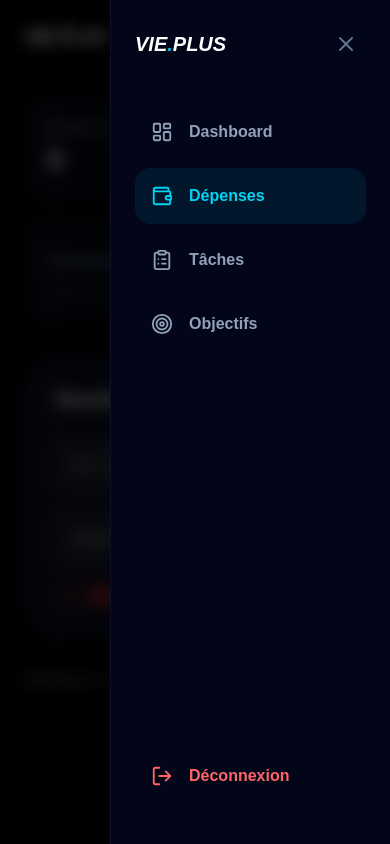
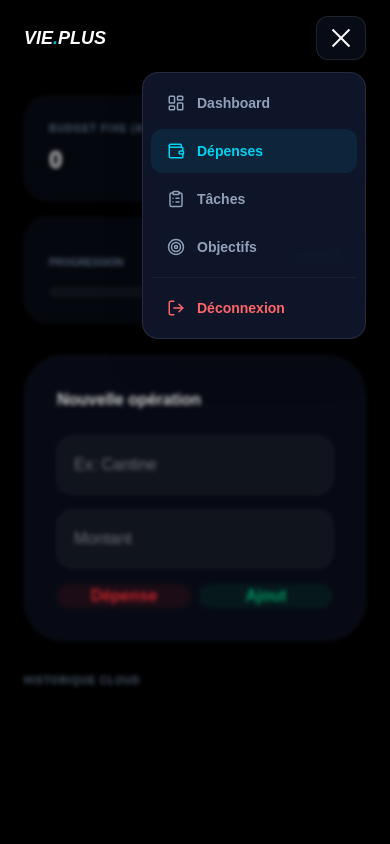
Before and after one commit to raherinjaka/vie-plus, a Next.js app: page /depenses in a window 390 px wide. Both pictures are taken after a click on the button 342 px from the left and 37 px from the top of the page. Built offline with nearby package versions, Linux system fonts and the light colour scheme.

Commit message:
modification

```diff
--- a/components/MobileHeader.tsx
+++ b/components/MobileHeader.tsx
@@ -1,33 +1,80 @@
 "use client";
 import { useState } from "react";
-import MobileDrawer from "./MobileDrawer";
+import { LayoutDashboard, Wallet, ClipboardList, Target, LogOut } from 'lucide-react';
+import Link from 'next/link';
+import { usePathname } from 'next/navigation';
 
 export default function MobileHeader() {
   const [isOpen, setIsOpen] = useState(false);
+  const pathname = usePathname();
+
+  const menuItems = [
+    { name: "Dashboard", icon: LayoutDashboard, href: "/dashboard" },
+    { name: "Dépenses", icon: Wallet, href: "/depenses" },
+    { name: "Tâches", icon: ClipboardList, href: "/taches" },
+    { name: "Objectifs", icon: Target, href: "/objectifs" },
+  ];
 
   return (
     <>
-      <header className="lg:hidden fixed top-0 left-0 right-0 bg-black/60 backdrop-blur-xl border-b border-white/5 px-6 py-4 flex justify-between items-center z-[90]">
+      {/* 1. L'OVERLAY invisible pour fermer en cliquant ailleurs */}
+      {isOpen && (
+        <div
+          className="fixed inset-0 w-screen h-screen bg-black/20 backdrop-blur-[2px] z-[998]"
+          onClick={() => setIsOpen(false)}
+        />
+      )}
+
+      {/* 2. LE HEADER FIXE EN HAUT */}
+      <header className="lg:hidden fixed top-0 left-0 right-0 px-6 py-4 flex justify-between items-center z-[999]">
         <h1 className="text-lg font-black text-white italic">VIE<span className="text-cyan-500">.</span>PLUS</h1>
 
-        {/* TON BOUTON AVEC TON STYLE DE TRAITS */}
-        <button
-          onClick={() => setIsOpen(!isOpen)}
-          className="flex flex-col gap-1.5 p-3 hover:bg-white/5 rounded-xl transition-all relative z-[1000]"
-        >
-          {/* Trait du haut */}
-          <div className={`h-0.5 bg-white transition-all duration-300 ${isOpen ? 'w-6 rotate-45 translate-y-2' : 'w-6'}`} />
+        <div className="relative">
+          {/* LE BOUTON (Ton style exact) */}
+          <button
+            onClick={() => setIsOpen(!isOpen)}
+            className="flex flex-col gap-1.5 p-3 bg-slate-900/50 border border-white/10 backdrop-blur-md rounded-xl transition-all relative z-[1001]"
+          >
+            <div className={`h-0.5 bg-white transition-all duration-300 ${isOpen ? 'w-6 rotate-45 translate-y-2' : 'w-6'}`} />
+            <div className={`h-0.5 bg-cyan-400 transition-all duration-300 ${isOpen ? 'opacity-0' : 'w-4 ml-auto'}`} />
+            <div className={`h-0.5 bg-white transition-all duration-300 ${isOpen ? 'w-6 -rotate-45 -translate-y-2' : 'w-6'}`} />
+          </button>
 
-          {/* Trait du milieu (Cyan) */}
-          <div className={`h-0.5 bg-cyan-400 transition-all duration-300 ${isOpen ? 'opacity-0' : 'w-4 ml-auto'}`} />
+          {/* 3. LA LISTE FLOTTANTE (Style MenuButton) */}
+          {isOpen && (
+            <div className="absolute right-0 mt-3 w-56 bg-slate-900/95 border border-white/10 backdrop-blur-2xl p-2 rounded-2xl shadow-2xl animate-in fade-in zoom-in duration-200 z-[1000]">
+              <div className="flex flex-col gap-1">
+                {menuItems.map((item) => {
+                  const Icon = item.icon;
+                  const active = pathname === item.href;
+                  return (
+                    <Link
+                      key={item.href}
+                      href={item.href}
+                      onClick={() => setIsOpen(false)}
+                      className={`flex items-center gap-3 px-4 py-3 rounded-xl transition-all ${
+                        active
+                          ? 'bg-cyan-500/10 text-cyan-400'
+                          : 'text-slate-400 hover:bg-white/5 hover:text-white'
+                      }`}
+                    >
+                      <Icon size={18} />
+                      <span className="text-sm font-bold">{item.name}</span>
+                    </Link>
+                  );
+                })}
 
-          {/* Trait du bas */}
-          <div className={`h-0.5 bg-white transition-all duration-300 ${isOpen ? 'w-6 -rotate-45 -translate-y-2' : 'w-6'}`} />
-        </button>
+                <div className="h-px bg-white/5 my-1" />
+
+                <button className="flex items-center gap-3 px-4 py-3 rounded-xl text-red-400 hover:bg-red-500/10 transition-all w-full text-left">
+                  <LogOut size={18} />
+                  <span className="text-sm font-bold">Déconnexion</span>
+                </button>
+              </div>
+            </div>
+          )}
+        </div>
       </header>
-
-      {/* Le tiroir qui s'ouvre */}
-      <MobileDrawer isOpen={isOpen} onClose={() => setIsOpen(false)} />
     </>
   );
 }
```
